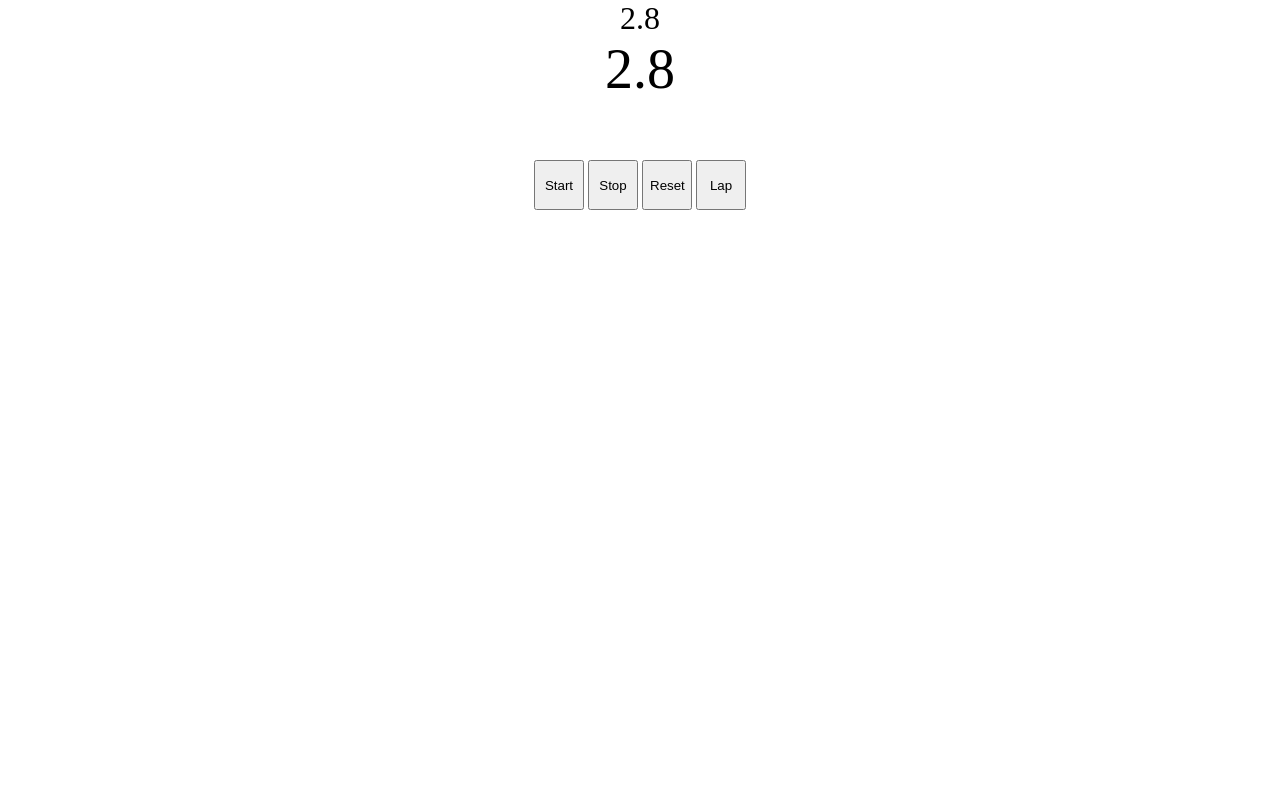
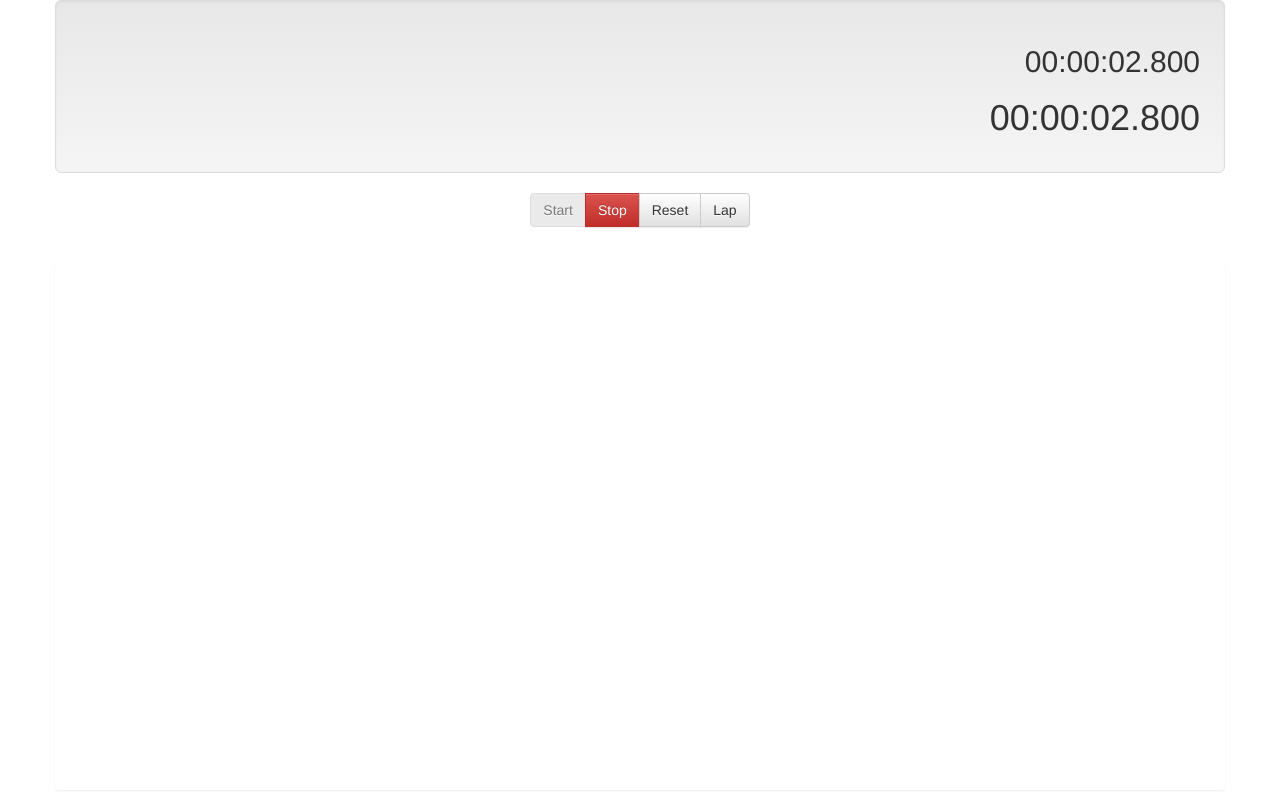
Before and after one commit to georgii-ivanov/amazing.timer.js, a website: page index.html in a window 1280 px wide. Both pictures are taken after a click on the button "Start". Drawn offline with nearby package versions, Linux system fonts and the light colour scheme.

Commit message:
Update index.html

```diff
--- a/index.html
+++ b/index.html
@@ -1,46 +1,10 @@
 <!DOCTYPE html>
 <head>
-  <style>
-    html, body {
-      width: 100%;
-      height: 100%;
-      overflow: hidden;
-      margin: 0;
-    }
-
-    #display {
-      width: 100%;
-      height: 20%;
-    }
-
-    #display #loop {
-      font-size: 200%;
-      text-align: center;
-    }
-
-    #display #total {
-      text-align: center;
-      font-size: 350%;
-    }
-
-    #buttons {
-      text-align: center;
-    }
-
-    #history li {
-      width: 500px;
-      margin: auto;
-      padding: 5px;
-      border: 1px solid black;
-    }
-
-    #buttons button {
-      width: 50px;
-      height: 50px;
-    }
-  </style>
+  <link rel="stylesheet" href="https://maxcdn.bootstrapcdn.com/bootstrap/3.3.5/css/bootstrap.min.css">
+  <link rel="stylesheet" href="https://maxcdn.bootstrapcdn.com/bootstrap/3.3.5/css/bootstrap-theme.min.css">
+  <meta name="viewport" content="width=device-width">
   <script src="amazing.timer.js"></script>
-  <title>Amazing javascript timer examples</title>
+  <title>Stopwatch</title>
   <script>
   window.onload = function() {
     var timer1,
@@ -50,44 +14,99 @@
         loop = document.getElementById('loop'),
         history = document.getElementById('history');
 
+    function msToTime(s) {
+        function addZ(n) { return (n<10? '0':'') + n; }
+        var ms = s % 1000;
+        s = (s - ms) / 1000;
+        var secs = s % 60;
+        s = (s - secs) / 60;
+        var mins = s % 60;
+        var hrs = (s - mins) / 60;
+        if (ms<10) ms+='00'; else if (ms<100) ms+='0';
+        return addZ(hrs) + ':' + addZ(mins) + ':' + addZ(secs) + '.' + ms;
+    }
+
     window.runWatch = function() {
         timer1 = new Timer(function() {
-          total.innerHTML = this.total()/1000;
-          loop.innerHTML = this.time()/1000;
+          total.innerHTML = msToTime(this.total());
+          loop.innerHTML = msToTime(this.time());
           return true;
         }, 1);
+        document.getElementById('stopWatch').disabled = false;
+        document.getElementById('runWatch').disabled = true;
+        document.getElementById('lapWatch').disabled = false;
+        document.getElementById('resetWatch').disabled = false;
     };
     window.loopWatch = function() {
         var li = document.createElement('li');
-        li.innerHTML = 'Loop: <b>'+timer1.loop()+'</b>, time: <b>'+timer1.time()/1000+'</b>';
+        li.innerHTML = 'Loop: <b>'+timer1.loop()+'</b>, time: <b>'+msToTime(timer1.time())+'</b>';
+        li.className = 'list-group-item';
         history.appendChild(li);
         timer1.reset();
     };
     window.stopWatch = function() {
         timer1.stop();
+        document.getElementById('stopWatch').disabled = true;
+        document.getElementById('runWatch').disabled = false;
+        document.getElementById('resetWatch').disabled = false;
+        document.getElementById('lapWatch').disabled = true;
     };
     window.resetWatch = function() {
+        stopWatch();
         timer1.clear();
         total.innerHTML = '00:00,00';
         loop.innerHTML = '00:00,00';
+        history.innerHTML = '';
+        document.getElementById('resetWatch').disabled = true;
     };
   };
   </script>
+  <style>
+    html, body, .container {
+      height: 100%;
+    }
+
+    .container {
+      position: relative;
+    }
+
+    #loop, #total {
+      text-align: right;
+    }
+
+    #buttons {
+      text-align: center;
+    }
+
+    #history {
+      position: absolute;
+      top: 250px;
+      bottom: 0px;
+      left: 0px;
+      right: 0px;
+      overflow: auto;
+      margin: 10px 0;
+    }
+  </style>
 </head>
 <body>
-  <div id="display">
-    <div id="loop">
-      00:00,00
+  <div class="container container-fluid">
+    <div class="row well well-lg" id="display">
+          <h2 id="loop">
+            00:00:00,000
+          </h2>
+          <h1 id="total">
+            00:00:00,000
+          </h1>
     </div>
-    <div id="total">
-      00:00,00
+    <div id="buttons" class="row">
+      <div class="btn-group">
+        <button class="btn btn-default" id="runWatch" onclick="runWatch()">Start</button>
+        <button disabled="disabled" class="btn btn-danger" id="stopWatch" onclick="stopWatch()">Stop</button>
+        <button disabled="disabled" class="btn btn-default" id="resetWatch" onclick="resetWatch()">Reset</button>
+        <button disabled="disabled" class="btn btn-default" id="lapWatch" onclick="loopWatch()">Lap</button>
+      </div>
     </div>
+    <ul class="list-group" id="history"></ul>
   </div>
-  <div id="buttons">
-    <button id="runWatch" onclick="runWatch()">Start</button>
-    <button id="stopWatch" onclick="stopWatch()">Stop</button>
-    <button id="resetWatch" onclick="resetWatch()">Reset</button>
-    <button id="loopWatch" onclick="loopWatch()">Lap</button>
-  </div>
-  <ul id="history"></ul>
 </body>
```
